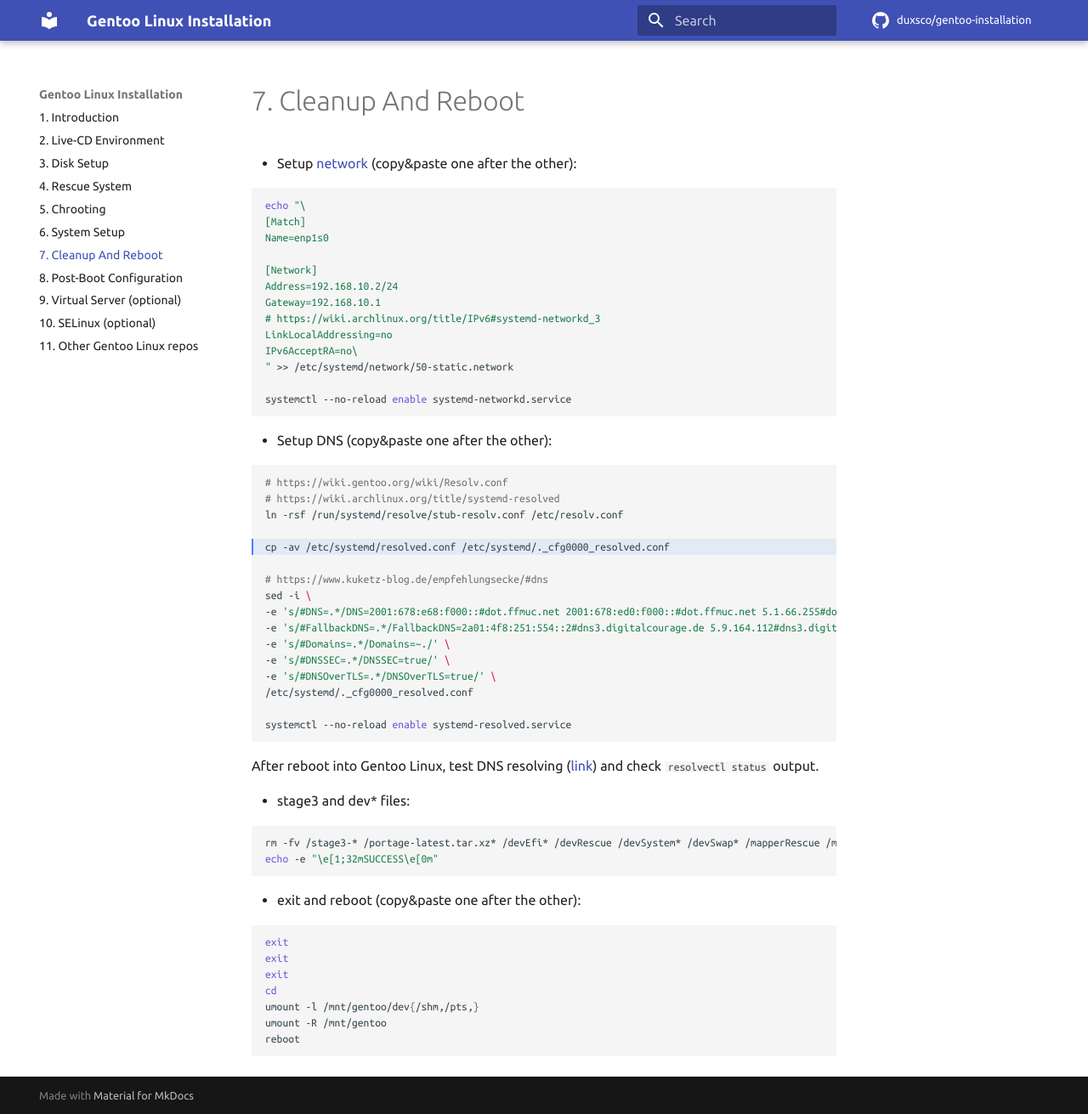
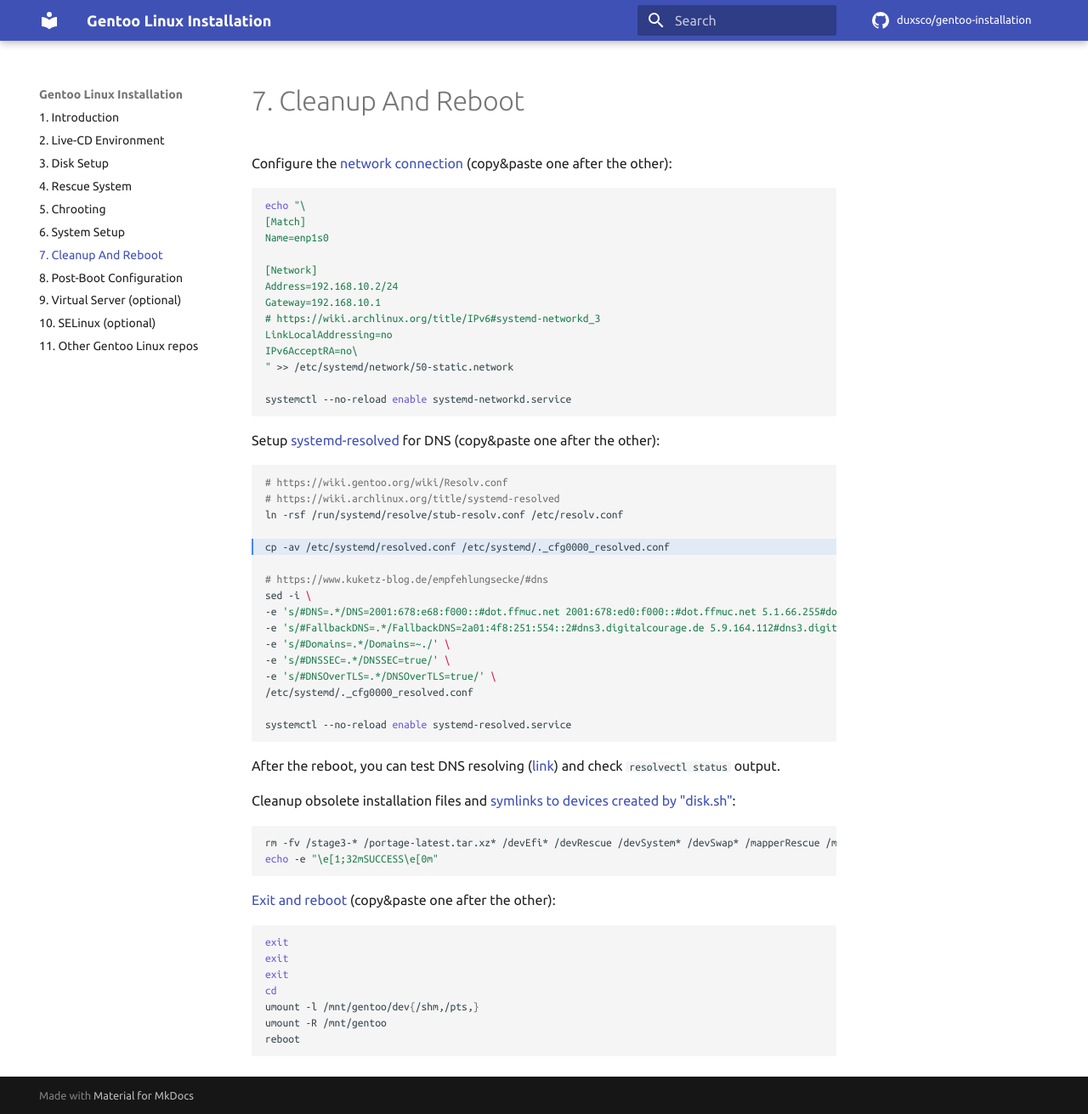
Before and after one commit to duxsco/gentoo-installation, an MkDocs documentation site: the page built from docs/cleanup_and_reboot.md, in a window 1280 px wide and 1311 px high. Shown: the whole window at 85% size. Built offline with MkDocs 1.6.1 and Material for MkDocs 9.7.7, drawn with Linux system fonts in a browser that asks for light colours; comment, search, counter and statistics services are not loaded.

Commit message:
Update "7. Cleanup And Reboot"

````diff
--- a/docs/cleanup_and_reboot.md
+++ b/docs/cleanup_and_reboot.md
@@ -1,4 +1,4 @@
-  - Setup [network](https://wiki.gentoo.org/wiki/Systemd#Network) (copy&paste one after the other):
+Configure the [network connection](https://wiki.gentoo.org/wiki/Systemd#Network) (copy&paste one after the other):
 
 ```shell
 echo "\
@@ -16,7 +16,7 @@ IPv6AcceptRA=no\
 systemctl --no-reload enable systemd-networkd.service
 ```
 
-  - Setup DNS (copy&paste one after the other):
+Setup [systemd-resolved](https://wiki.archlinux.org/title/systemd-resolved) for DNS (copy&paste one after the other):
 
 ```shell hl_lines="5"
 # https://wiki.gentoo.org/wiki/Resolv.conf
@@ -37,16 +37,16 @@ sed -i \
 systemctl --no-reload enable systemd-resolved.service
 ```
 
-After reboot into Gentoo Linux, test DNS resolving ([link](https://openwrt.org/docs/guide-user/services/dns/dot_unbound#testing)) and check `resolvectl status` output.
+After the reboot, you can test DNS resolving ([link](https://openwrt.org/docs/guide-user/services/dns/dot_unbound#testing)) and check `resolvectl status` output.
 
-  - stage3 and dev* files:
+Cleanup obsolete installation files and [symlinks to devices created by "disk.sh"](https://github.com/duxsco/gentoo-installation/blob/main/bin/disk.sh#L180-L199):
 
 ```shell
 rm -fv /stage3-* /portage-latest.tar.xz* /devEfi* /devRescue /devSystem* /devSwap* /mapperRescue /mapperSwap /mapperSystem && \
 echo -e "\e[1;32mSUCCESS\e[0m"
 ```
 
-  - exit and reboot (copy&paste one after the other):
+[Exit and reboot](https://wiki.gentoo.org/wiki/Handbook:AMD64/Full/Installation#Rebooting_the_system) (copy&paste one after the other):
 
 ```shell
 exit
````
